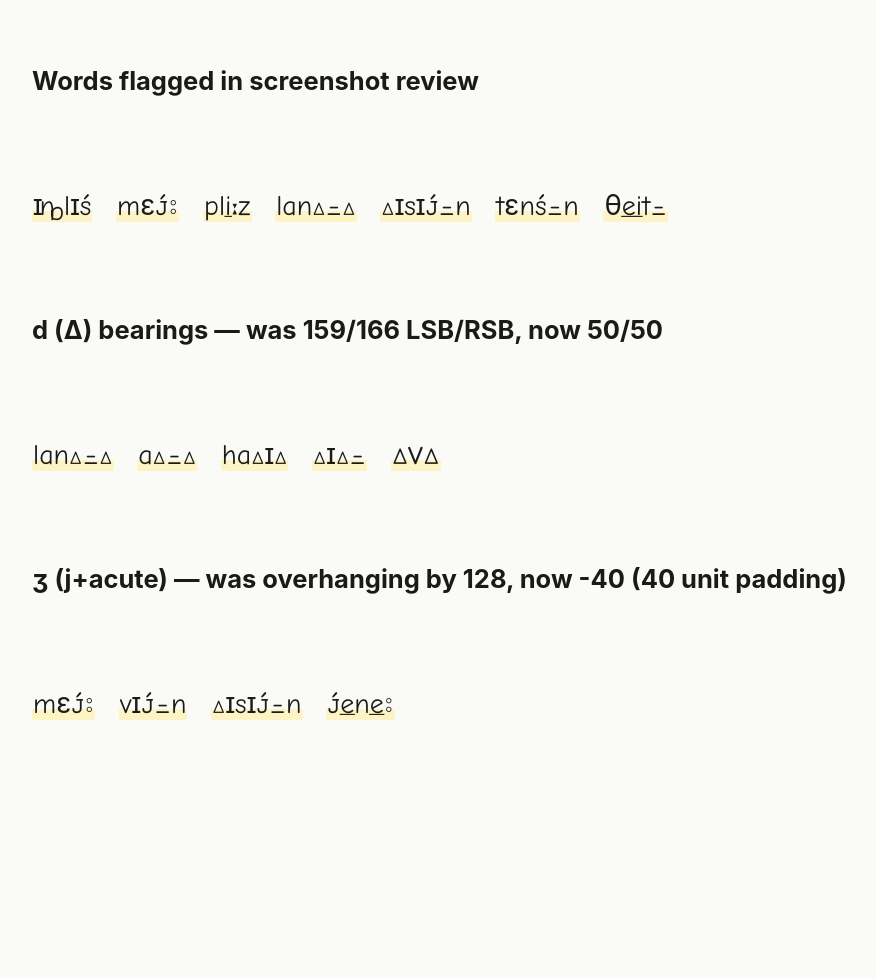
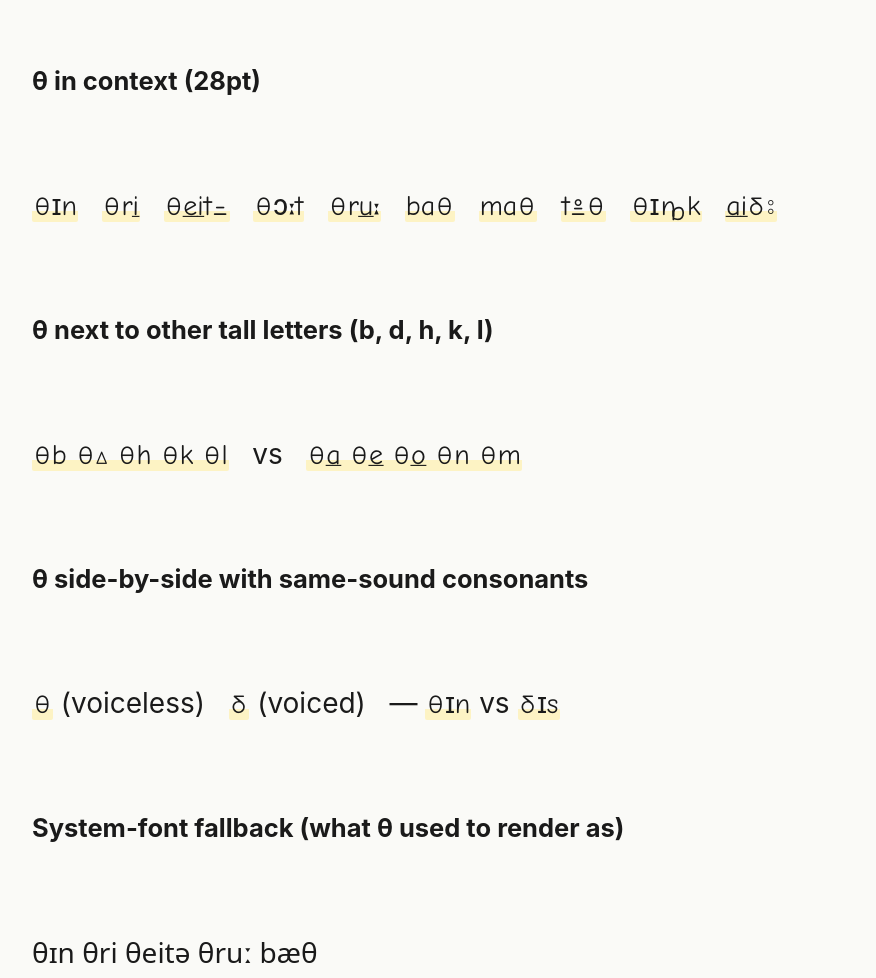
Before and after one commit to gnowledge/naYana-tutor, a website: page engine/public/wordtest.html in a window 1280 px wide. Shown: the whole page, without its empty margins (174-1050 px from the left). Before the commit the page ends 800 px from the top, so only its background shows below. Drawn offline with Linux system fonts and the light colour scheme; files whose address does not match are found by name.

Commit message:
font: add Nayana θ at U+03B8 (lowercase theta)
User hand-drew the lowercase theta in FontForge starting from a
suitable reference, scaled to 80%. Final dimensions: width 673,
height 632 — between x-height (493) and ascender height (~688), so
it reads as a tall consonant alongside b/d/h/k/l rather than as
oversized fallback IPA.

Replaces the system-font fallback that previously rendered θ at full
cap-height with a non-Comic-Neue feel.

Capital Θ at U+0398 not yet derived — would require extending the
caps_as_scaled_lowercase script to include the theta→Theta pair.
Engine almost never emits capital theta in practice (only if "THETA"
appears as an all-caps abbreviation in input), so this is low-priority.

wordtest.html updated to exercise θ in context, side-by-side with
ascenders, and against its voiced partner ð (which renders as Greek δ).

```diff
--- a/engine/public/wordtest.html
+++ b/engine/public/wordtest.html
@@ -2,35 +2,38 @@
 <html lang="en">
 <head>
 <meta charset="utf-8">
-<title>Nayana — word issues check</title>
+<title>Nayana — theta + word issues</title>
 <link rel="stylesheet" href="style.css">
 </head>
 <body>
 <main style="max-width: 900px; margin: 24px auto; padding: 16px;">
-  <h2>Words flagged in screenshot review</h2>
+  <h2>θ in context (28pt)</h2>
   <p style="font-size: 28px; line-height: 1.6;">
-    <span class="nayana-rewritten">ɪŋlɪʃ</span> &nbsp;
-    <span class="nayana-rewritten">mɛʒɚ</span> &nbsp;
-    <span class="nayana-rewritten">pliːz</span> &nbsp;
-    <span class="nayana-rewritten">lændəd</span> &nbsp;
-    <span class="nayana-rewritten">dɪsɪʒən</span> &nbsp;
-    <span class="nayana-rewritten">tɛnʃən</span> &nbsp;
-    <span class="nayana-rewritten">θeitə</span>
+    <span class="nayana-rewritten">θɪn</span> &nbsp;
+    <span class="nayana-rewritten">θri</span> &nbsp;
+    <span class="nayana-rewritten">θeitə</span> &nbsp;
+    <span class="nayana-rewritten">θɔːt</span> &nbsp;
+    <span class="nayana-rewritten">θruː</span> &nbsp;
+    <span class="nayana-rewritten">bæθ</span> &nbsp;
+    <span class="nayana-rewritten">mæθ</span> &nbsp;
+    <span class="nayana-rewritten">tʌθ</span> &nbsp;
+    <span class="nayana-rewritten">θɪŋk</span> &nbsp;
+    <span class="nayana-rewritten">aiðɚ</span>
   </p>
-  <h2>d (Δ) bearings — was 159/166 LSB/RSB, now 50/50</h2>
+  <h2>θ next to other tall letters (b, d, h, k, l)</h2>
   <p style="font-size: 28px; line-height: 1.6;">
-    <span class="nayana-rewritten">lændəd</span> &nbsp;
-    <span class="nayana-rewritten">ædəd</span> &nbsp;
-    <span class="nayana-rewritten">hædɪd</span> &nbsp;
-    <span class="nayana-rewritten">dɪdə</span> &nbsp;
-    <span class="nayana-rewritten">DVD</span>
+    <span class="nayana-rewritten">θb θd θh θk θl</span> &nbsp; vs &nbsp;
+    <span class="nayana-rewritten">θa θe θo θn θm</span>
   </p>
-  <h2>ʒ (j+acute) — was overhanging by 128, now -40 (40 unit padding)</h2>
+  <h2>θ side-by-side with same-sound consonants</h2>
   <p style="font-size: 28px; line-height: 1.6;">
-    <span class="nayana-rewritten">mɛʒɚ</span> &nbsp;
-    <span class="nayana-rewritten">vɪʒən</span> &nbsp;
-    <span class="nayana-rewritten">dɪsɪʒən</span> &nbsp;
-    <span class="nayana-rewritten">ʒeneɚ</span>
+    <span class="nayana-rewritten">θ</span> (voiceless) &nbsp;
+    <span class="nayana-rewritten">ð</span> (voiced) &nbsp;
+    — <span class="nayana-rewritten">θɪn</span> vs <span class="nayana-rewritten">ðɪs</span>
+  </p>
+  <h2>System-font fallback (what θ used to render as)</h2>
+  <p style="font-size: 28px; font-family: system-ui, sans-serif; line-height: 1.6;">
+    θɪn θri θeitə θruː bæθ
   </p>
 </main>
 </body>
```
Also changed, not shown: engine/public/manifesto/Nayana-Regular.otf, 1 other file.
